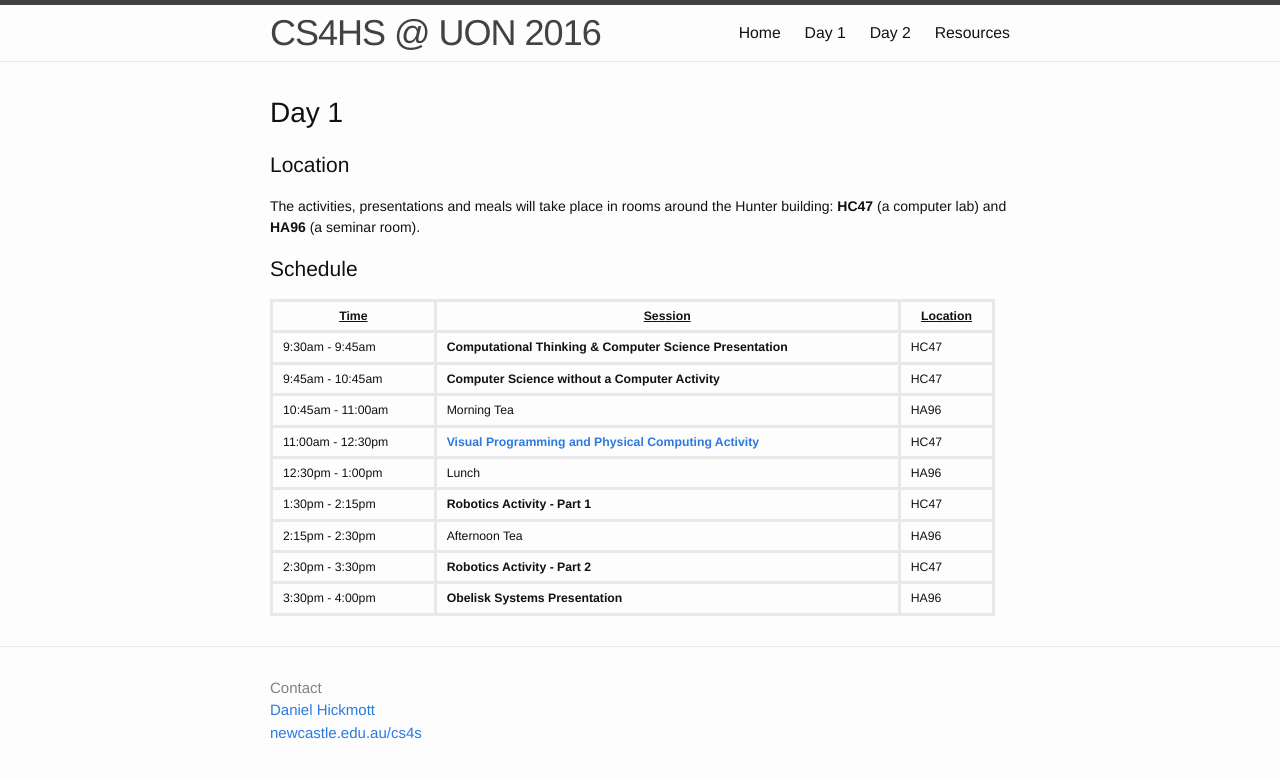
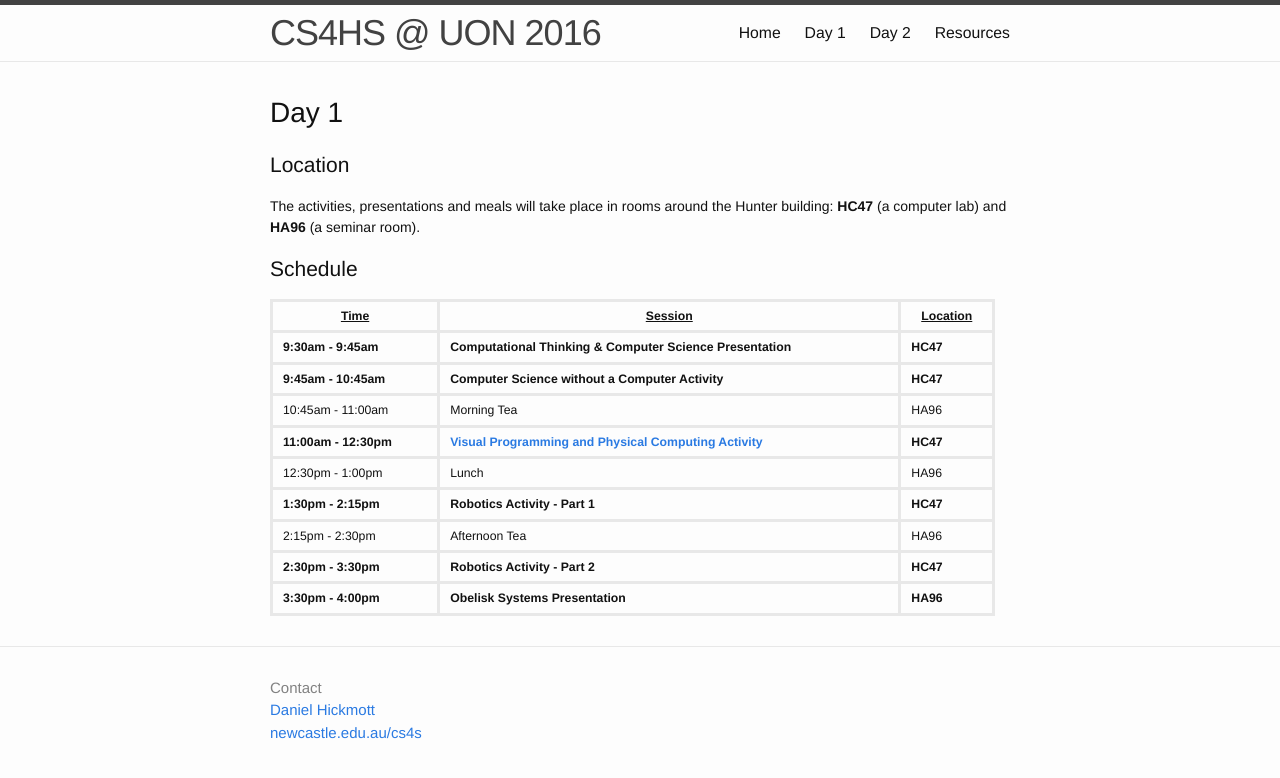
Before and after one commit to cs4s/hs-2016, a Jekyll site: the page built from day1/index.md, in a window 1280 px wide. Shown: the top 778 px of the page. Built offline with Jekyll 4.4.1, drawn with Linux system fonts in a browser that asks for light colours.

Commit message:
Changes schedule

```diff
--- a/day1/index.md
+++ b/day1/index.md
@@ -14,13 +14,13 @@ The activities, presentations and meals will take place in rooms around the Hunt
 |---
 | Time | Session | Location |
 |-|-
-| 9:30am - 9:45am | **Computational Thinking & Computer Science Presentation** | HC47 |
-| 9:45am - 10:45am | **Computer Science without a Computer Activity** | HC47 |
+| **9:30am - 9:45am** | **Computational Thinking & Computer Science Presentation** | **HC47** |
+| **9:45am - 10:45am** | **Computer Science without a Computer Activity** | **HC47** |
 | 10:45am - 11:00am | Morning Tea | HA96 |
-| 11:00am - 12:30pm | [**Visual Programming and Physical Computing Activity**]( {{ site.baseurl | append: site.scratch_path }}) | HC47 |
+| **11:00am - 12:30pm** | [**Visual Programming and Physical Computing Activity**]( {{ site.baseurl | append: site.scratch_path }}) | **HC47** |
 | 12:30pm - 1:00pm | Lunch | HA96 |
-| 1:30pm - 2:15pm | **Robotics Activity - Part 1** | HC47 |
+| **1:30pm - 2:15pm** | **Robotics Activity - Part 1** | **HC47** |
 | 2:15pm - 2:30pm | Afternoon Tea | HA96 |
-| 2:30pm - 3:30pm | **Robotics Activity - Part 2** | HC47 |
-| 3:30pm - 4:00pm | **Obelisk Systems Presentation** | HA96 |
+| **2:30pm - 3:30pm** | **Robotics Activity - Part 2** | **HC47** |
+| **3:30pm - 4:00pm** | **Obelisk Systems Presentation** | **HA96** |
 |===
```
